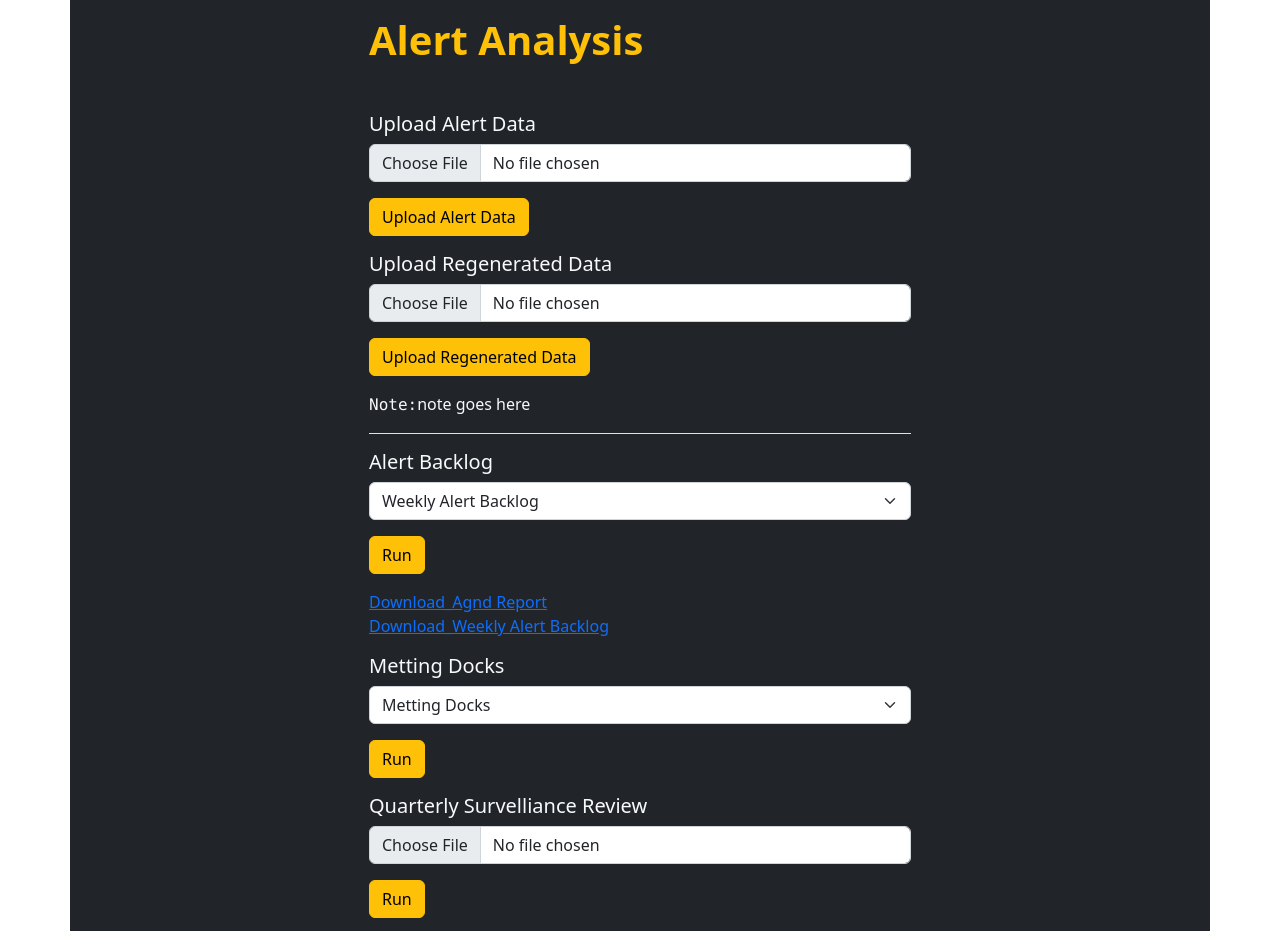
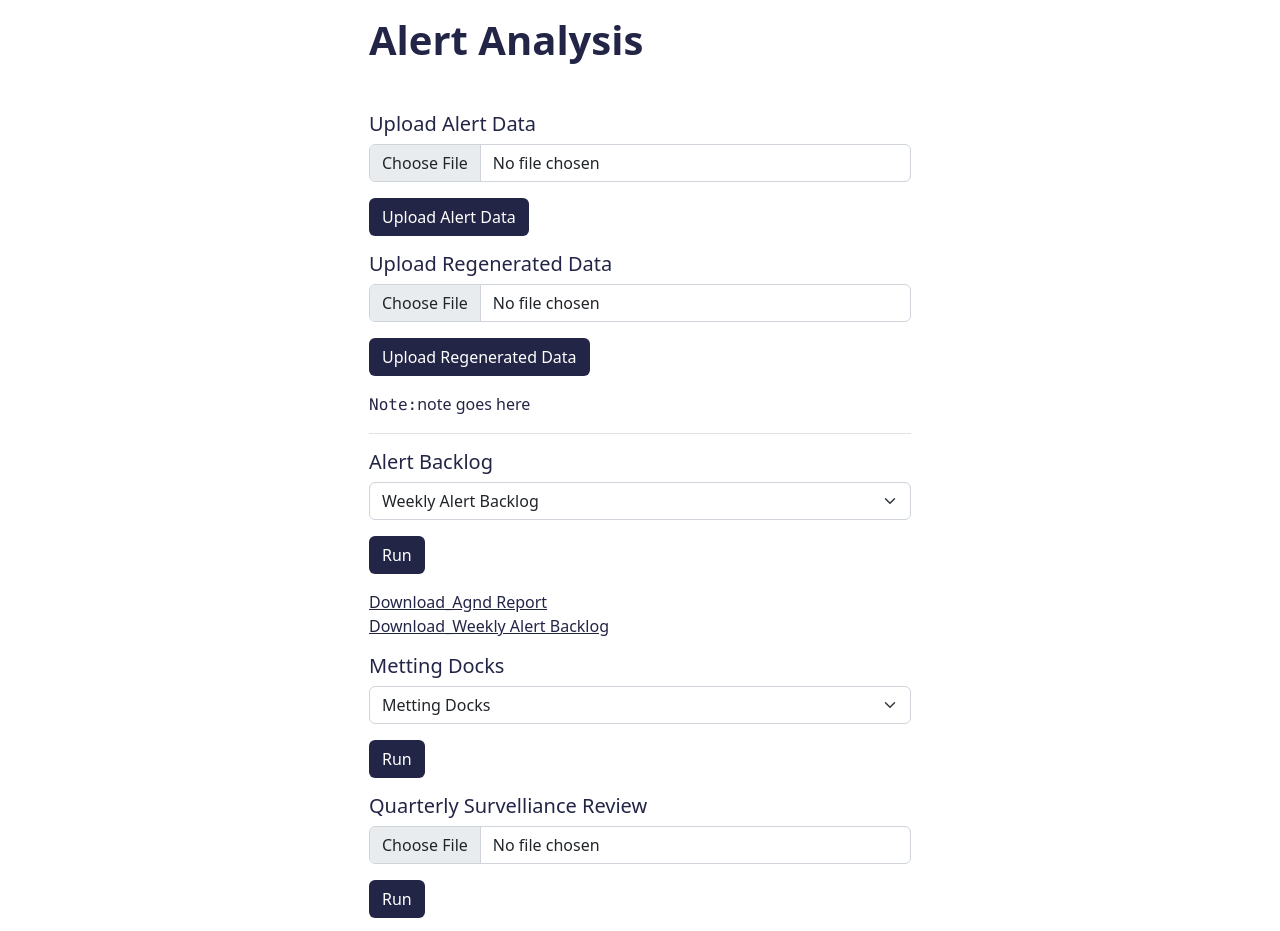
Before and after one commit to JatinSethi/test-html, a plain HTML site: page index.html in a window 1280 px wide. Shown: the top 931 px of the page. Drawn offline with nearby package versions, Linux system fonts and the light colour scheme.

Commit message:
Add files via upload

```diff
--- a/index.html
+++ b/index.html
@@ -7,15 +7,15 @@
   <meta name="viewport" content="width=device-width, initial-scale=1.0" />
   <!-- CSS only -->
   <link href="https://cdn.jsdelivr.net/npm/bootstrap@5.2.0/dist/css/bootstrap.min.css" rel="stylesheet" integrity="sha384-gH2yIJqKdNHPEq0n4Mqa/HGKIhSkIHeL5AyhkYV8i59U5AR6csBvApHHNl/vI1Bx" crossorigin="anonymous" />
-  <link rel="stylesheet" href="./style/style.css" />
+  <link rel="stylesheet" href="style.css" />
   <title>Alert Analysis</title>
 </head>
 
 <body>
-  <div class="container p-3 bg-dark text-light">
+  <div class="container p-3 form-container">
     <div class="row">
       <div class="col-md-6 offset-md-3">
-        <header class="h1 mb-5 fw-bold text-warning">Alert Analysis</header>
+        <header class="h1 mb-5 fw-bold">Alert Analysis</header>
       </div>
     </div>
     <form action="alert" class="row">
@@ -24,13 +24,13 @@
         <div class="mb-3">
           <label for="colFormLabelLg" class="h5">Upload Alert Data</label>
           <input type="file" class="form-control mb-3" id="exampleFormControlInput1" placeholder="name@example.com" />
-          <button class="btn btn-warning">Upload Alert Data</button>
+          <button class="btn form-btn">Upload Alert Data</button>
         </div>
 
         <div class="mb-3">
           <label for="colFormLabelLg" class="h5">Upload Regenerated Data</label>
           <input type="file" class="form-control mb-3" id="exampleFormControlInput1" placeholder="name@example.com" />
-          <button class="btn btn-warning">
+          <button class="btn form-btn">
             Upload Regenerated Data
           </button>
         </div>
@@ -47,7 +47,7 @@
             <option value="2">Two</option>
             <option value="3">Three</option>
           </select>
-          <button class="btn btn-warning">
+          <button class="btn form-btn">
             Run
           </button>
         </div>
@@ -65,7 +65,7 @@
             <option value="2">Two</option>
             <option value="3">Three</option>
           </select>
-          <button class="btn btn-warning">
+          <button class="btn form-btn">
             Run
           </button>
         </div>
@@ -73,13 +73,13 @@
         <div class="mb-3">
           <label class="h5">Quarterly Survelliance Review</label>
           <input type="file" class="form-control mb-3" id="exampleFormControlInput1" placeholder="name@example.com" />
-          <button class="btn btn-warning">Run</button>
+          <button class="btn form-btn">Run</button>
         </div>
 
         <div class="mb-3 border-bottom">
           <label for="colFormLabelLg" class="h5">Yearly Survelliance Review</label>
           <input type="file" class="form-control mb-3" id="exampleFormControlInput1" placeholder="name@example.com" />
-          <button class="btn btn-warning mb-3">Run</button>
+          <button class="btn form-btn mb-3">Run</button>
         </div>
 
         <div class="mb-3">
--- /dev/null
+++ b/style.css
@@ -0,0 +1,8 @@
+.form-container,a {
+  color: #232546;
+}
+
+.form-btn {
+  background: #232546;
+  color: white;
+}
```
